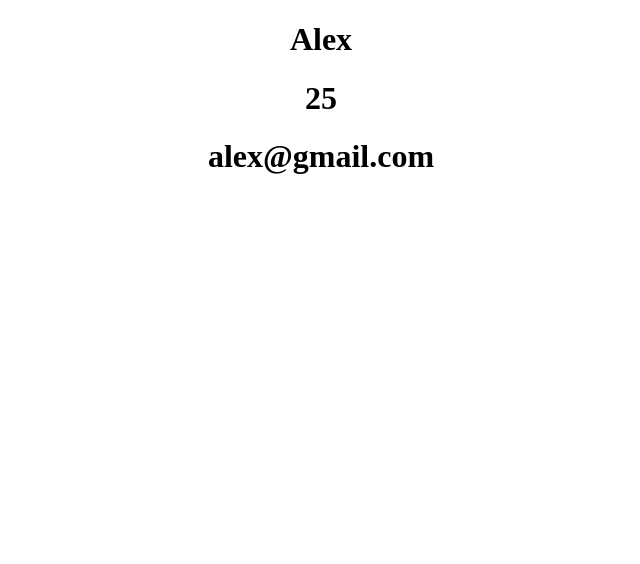
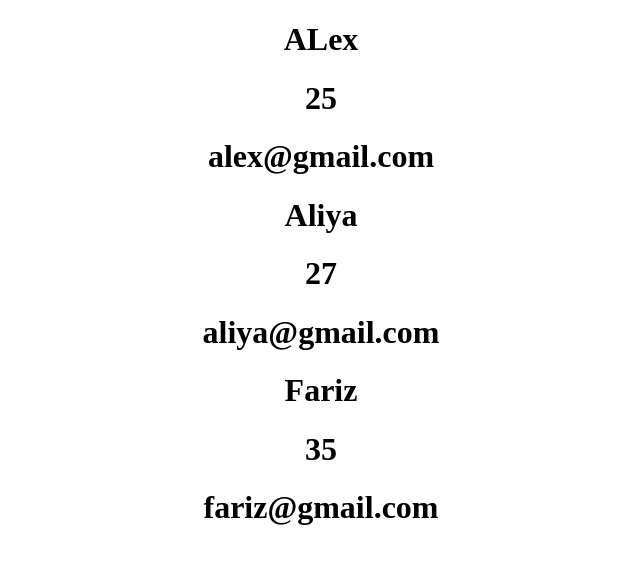
Before and after one commit to Adarsh-G-P/Learn_React, a React (Create React App) app: page / in a window 1280 px wide. Shown: the top 564 px of the page, without its empty margins (319-959 px from the left). Built offline with nearby package versions, Linux system fonts and the light colour scheme.

Commit message:
multiple user details using props

```diff
--- a/src/App.js
+++ b/src/App.js
@@ -4,19 +4,21 @@
 function App() {
  return (
     <div className="App">
-     <User />
+     <User name = "ALex" age={25} email = "alex@gmail.com" />
+     <User name = "Aliya" age={27} email = "aliya@gmail.com" />
+     <User name = "Fariz" age={35} email = "fariz@gmail.com" />
 
     </div>
   );
 }
 
 
-const User = () => {
+const User = (props) => {
   return (
   <div>
-   <h1>Alex</h1>
-   <h1>25</h1>
-   <h1>alex@gmail.com</h1>
+   <h1>{props.name}</h1>
+   <h1>{props.age}</h1>
+   <h1>{props.email}</h1>
 
   </div>
   );
```
